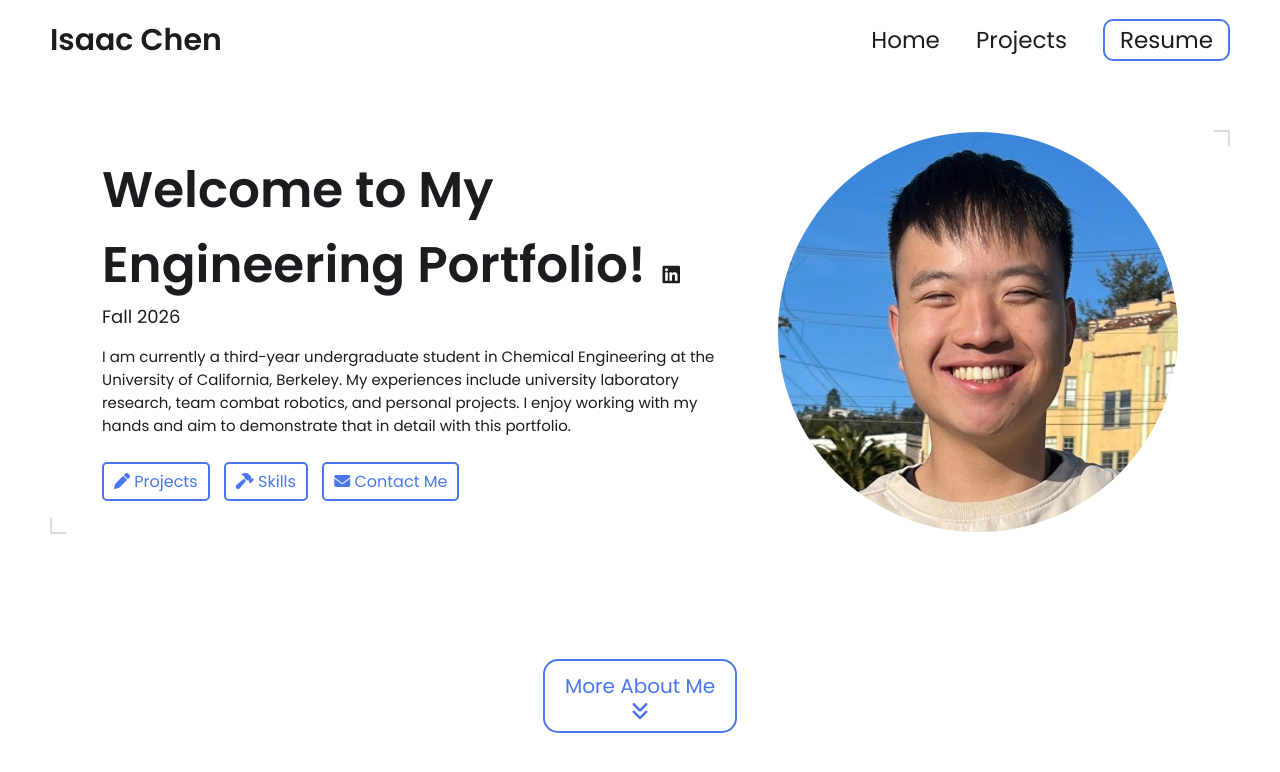
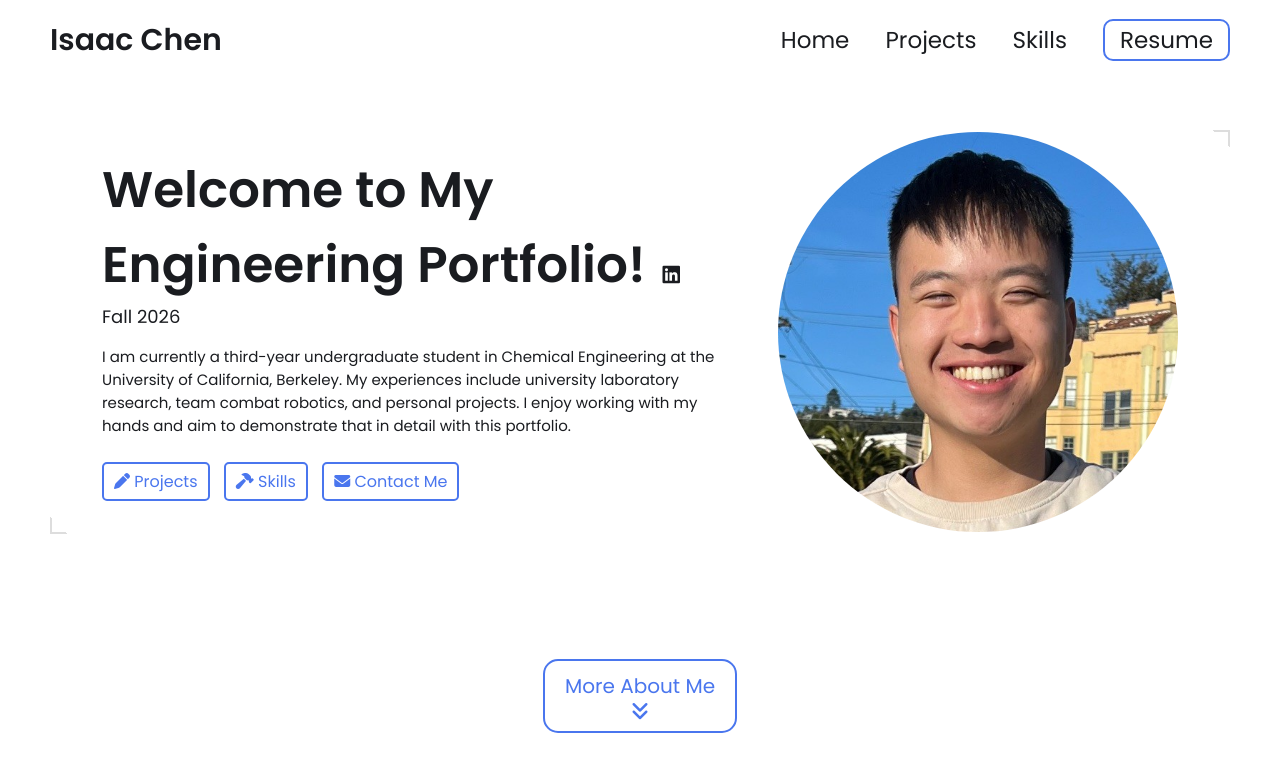
Before and after one commit to isaajnchen/isaajnchen.github.io, a Jekyll site: the page built from index.html, in a window 1280 px wide and 900 px high. Shown: the top 772 px of the window. Built offline with Jekyll 4.4.1, drawn with Linux system fonts in a browser that asks for light colours.

Commit message:
Update navbar.html

```diff
--- a/_includes/navbar.html
+++ b/_includes/navbar.html
@@ -11,6 +11,9 @@
         </a>
         <a href="/projects/">
             <span>Projects</span>
+        </a>
+        <a href="/#skills/">
+            <span>Skills</span>
         </a>
         <a href="{{site.resume-url}}" target="_blank" rel="noopener noreferrer">
             <span>Resume</span>
```
